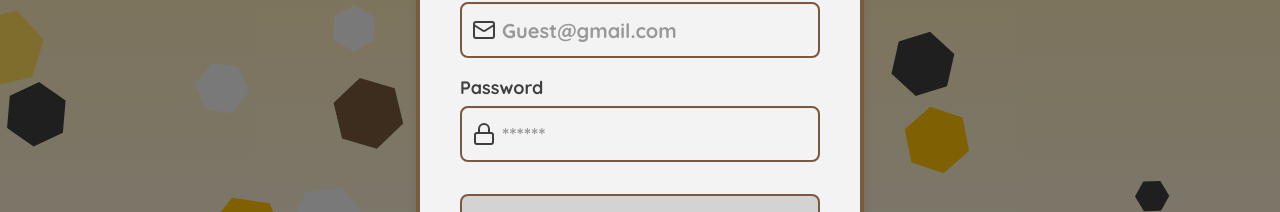
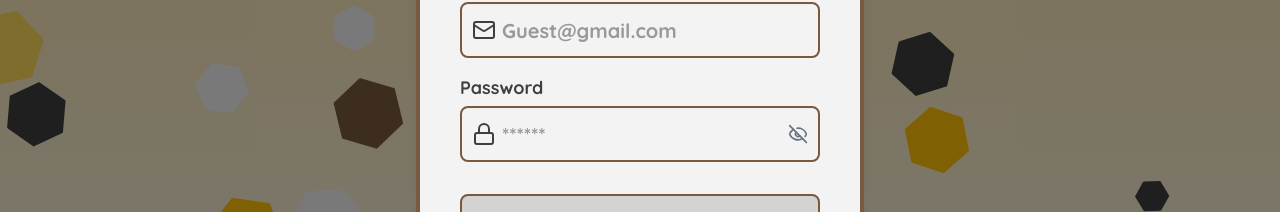
Before and after one commit to duckuru/spellin-bee, a React (Vite) app in the folder Frontend/: page /login in a window 1280 px wide. Shown: the part 292-504 px from the top of the page. Built offline with nearby package versions, Linux system fonts and the light colour scheme; no server answers; a web font is replaced by a local one.

Commit message:
eye to frontend for password

```diff
--- a/Frontend/src/index.css
+++ b/Frontend/src/index.css
@@ -90,5 +90,5 @@ html, body {
 }
 
 .input{
-  @apply w-full bg-[#f3f3f3] border-2 border-[#795a3e] rounded-lg h-14 text-xl pl-10 pr-4 focus:ring-3 focus:ring-[#3f3f3f] focus:border-transparent;
+  @apply w-full bg-[#f3f3f3] border-2 border-[#795a3e] rounded-lg h-14 text-xl pl-10 pr-4 focus:ring-3 focus:ring-[#3f3f3f] focus:border-[#795a3e];
 }
--- a/Frontend/src/pages/LoginPage.tsx
+++ b/Frontend/src/pages/LoginPage.tsx
@@ -1,16 +1,18 @@
-import { LoaderIcon, LockIcon, MailIcon } from 'lucide-react';
-import React, { useState } from 'react'
+import { LoaderIcon, LockIcon, MailIcon, EyeIcon, EyeOffIcon } from 'lucide-react';
+import React, { useState } from 'react';
 import { useAuthStore } from '../store/useAuthStore';
 import { Link } from 'react-router';
 
 function LoginPage() {
-  const [formData, setFormData] = useState({email: "", password: ""});
-  const {login, isLoggingIn} = useAuthStore();
+  const [formData, setFormData] = useState({ email: "", password: "" });
+  const [showPassword, setShowPassword] = useState(false); // toggle visibility
+
+  const { login, isLoggingIn } = useAuthStore();
 
   const handleSubmit = (e: React.FormEvent) => {
     e.preventDefault();
     login(formData);
-  }
+  };
 
   return (
     <div className="w-full h-screen flex justify-center items-center p-4 text-[#3f3f3f] z-50 bg-black/50">
@@ -37,24 +39,37 @@ function LoginPage() {
                 />
               </div>
             </div>
-            <div className="px-10">
+
+            {/* Password input */}
+<div className="px-10 relative">
   <label className="auth-input-label">Password</label>
   <div className="relative">
     <LockIcon className="auth-input-icon" />
     <input
-                  type="password"
+      type={showPassword ? "text" : "password"}
       value={formData.password}
       onChange={(e) =>
         setFormData({ ...formData, password: e.target.value })
       }
-                  className="input"
+      className="input pr-10" // make room for the eye icon
       placeholder="******"
     />
+    {/* Eye icon stays visible even on focus */}
+    <button
+      type="button"
+      className="absolute right-3 top-1/2 -translate-y-1/2 text-gray-500 hover:text-gray-700 z-20"
+      onClick={() => setShowPassword(!showPassword)}
+      tabIndex={-1} // prevent focusing the button
+    >
+      {showPassword ? <EyeIcon className="w-5 h-5 z-20" /> : <EyeOffIcon className="w-5 h-5 z-20" />}
+    </button>
   </div>
 </div>
+
+
             <div className="px-10 mt-8">
               <button
-                className="py-3 w-full text-xl h-16 bg-[#d3d3d3] text-[3f3f3f] font-bold hover:bg-[#c5c5c5] transition-colors rounded-lg border-2  border-[#795a3e]"
+                className="py-3 w-full text-xl h-16 bg-[#d3d3d3] text-[3f3f3f] font-bold hover:bg-[#c5c5c5] transition-colors rounded-lg border-2 border-[#795a3e]"
                 type="submit"
                 disabled={isLoggingIn}
               >
@@ -66,6 +81,7 @@ function LoginPage() {
               </button>
             </div>
           </form>
+
           <div className="mt-6 text-center">
             <p className="mb-1 quicksand-semi">Don't have an account?</p>
             <Link
@@ -81,4 +97,4 @@ function LoginPage() {
   );
 }
 
-export default LoginPage
+export default LoginPage;
--- a/Frontend/src/pages/SignupPage.tsx
+++ b/Frontend/src/pages/SignupPage.tsx
@@ -1,6 +1,6 @@
 import { useState } from 'react'
 import { useAuthStore } from '../store/useAuthStore'
-import { LoaderIcon, LockIcon, MailIcon, UserIcon } from 'lucide-react'
+import { EyeIcon, EyeOffIcon, LoaderIcon, LockIcon, MailIcon, UserIcon } from 'lucide-react'
 import { Link } from 'react-router';
 import toast from 'react-hot-toast';
 
@@ -12,6 +12,7 @@ function SignupPage() {
     confirmPassword: "",
   });
   const {signup, isSigningUp} = useAuthStore()
+  const [showPassword, setShowPassword] = useState(false); // toggle visibility
 
   const handleSubmit = (e: React.FormEvent) =>{
     e.preventDefault();
@@ -69,7 +70,7 @@ function SignupPage() {
               <div className="relative">
                 <LockIcon className="auth-input-icon" />
                 <input
-                  type="password"
+                  type={showPassword ? "text" : "password"}
                   value={formData.password}
                   onChange={(e) =>
                     setFormData({ ...formData, password: e.target.value })
@@ -77,6 +78,14 @@ function SignupPage() {
                   className="input"
                   placeholder="******"
                 />
+                    <button
+      type="button"
+      className="absolute right-3 top-1/2 -translate-y-1/2 text-gray-500 hover:text-gray-700 z-20"
+      onClick={() => setShowPassword(!showPassword)}
+      tabIndex={-1} // prevent focusing the button
+    >
+      {showPassword ? <EyeIcon className="w-5 h-5 z-20" /> : <EyeOffIcon className="w-5 h-5 z-20" />}
+    </button>
               </div>
             </div>
             <div className="px-10">
@@ -84,7 +93,7 @@ function SignupPage() {
               <div className="relative">
                 <LockIcon className="auth-input-icon" />
                 <input
-                  type="password"
+                  type={showPassword ? "text" : "password"}
                   value={formData.confirmPassword}
                   onChange={(e) =>
                     setFormData({
```
Lines whose indentation alone changed are shown as unchanged.
